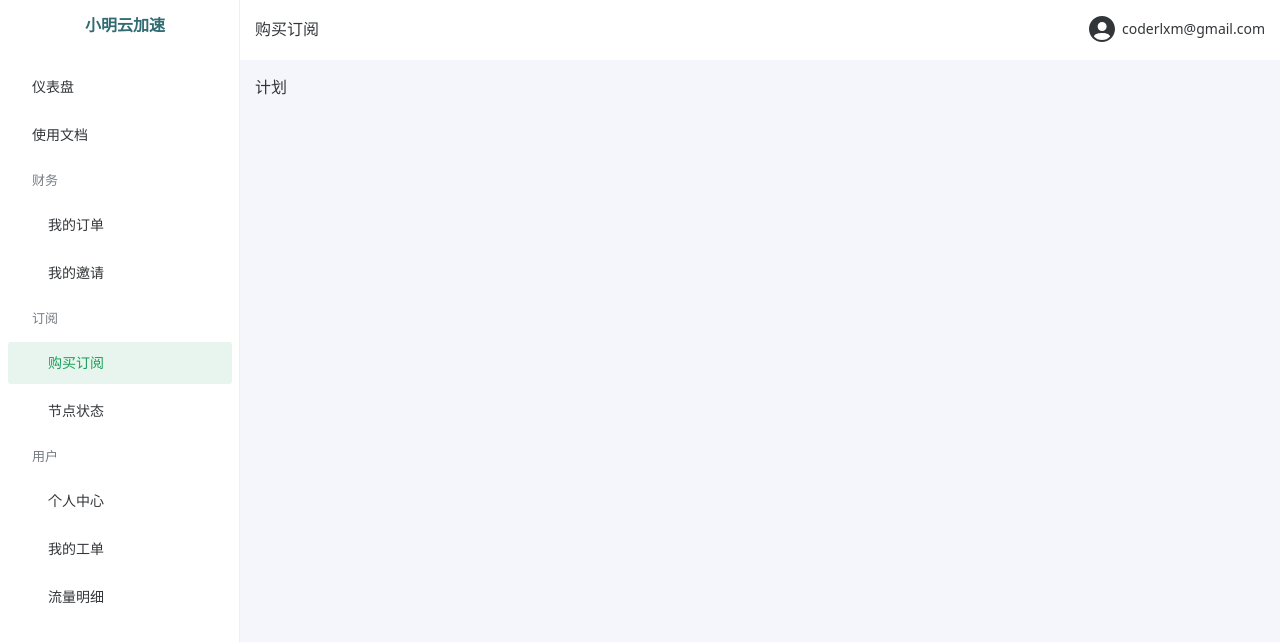
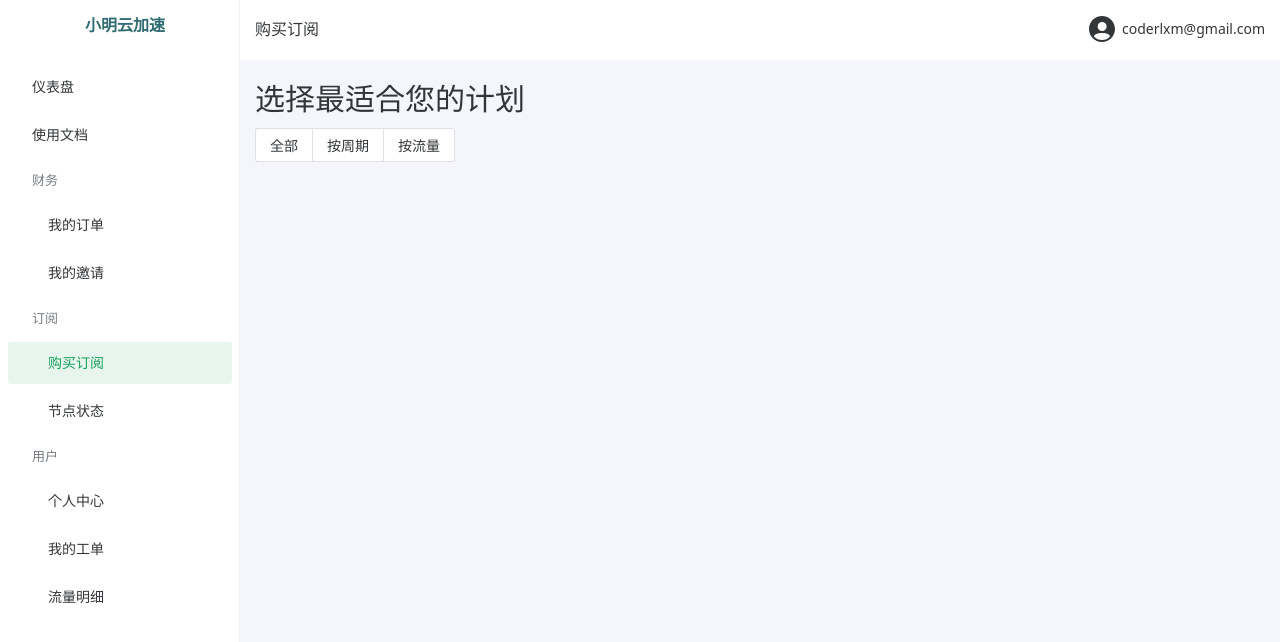
Before and after one commit to coderlxm/xboard-x, a Vue app: page /plan in a window 1280 px wide. Shown: the top 642 px of the page. Built offline with nearby package versions, Linux system fonts and the light colour scheme; sample sign-in values are in the browser's storage.

Commit message:
plan page

```diff
--- a/src/views/plan.vue
+++ b/src/views/plan.vue
@@ -1,4 +1,26 @@
-<script setup></script>
+<script setup>
+import { ref } from "vue";
+const plan = ref()
+const planOptions = [
+  {
+    label: '全部',
+    value: 'all'
+  },
+  {
+    label: '按周期',
+    value: 'cycle'
+  },
+  {
+    label: '按流量',
+    value: 'traffic'
+  },
+]
+</script>
 <template>
-  <div>计划</div>
+  <div>
+    <div class="font-size-30px mb-5px">选择最适合您的计划</div>
+    <n-radio-group v-model:value="plan" name="radiobuttongroup1">
+      <n-radio-button v-for="item in planOptions" :key="item.value" :value="item.value" :label="item.label" />
+    </n-radio-group>
+  </div>
 </template>
```
